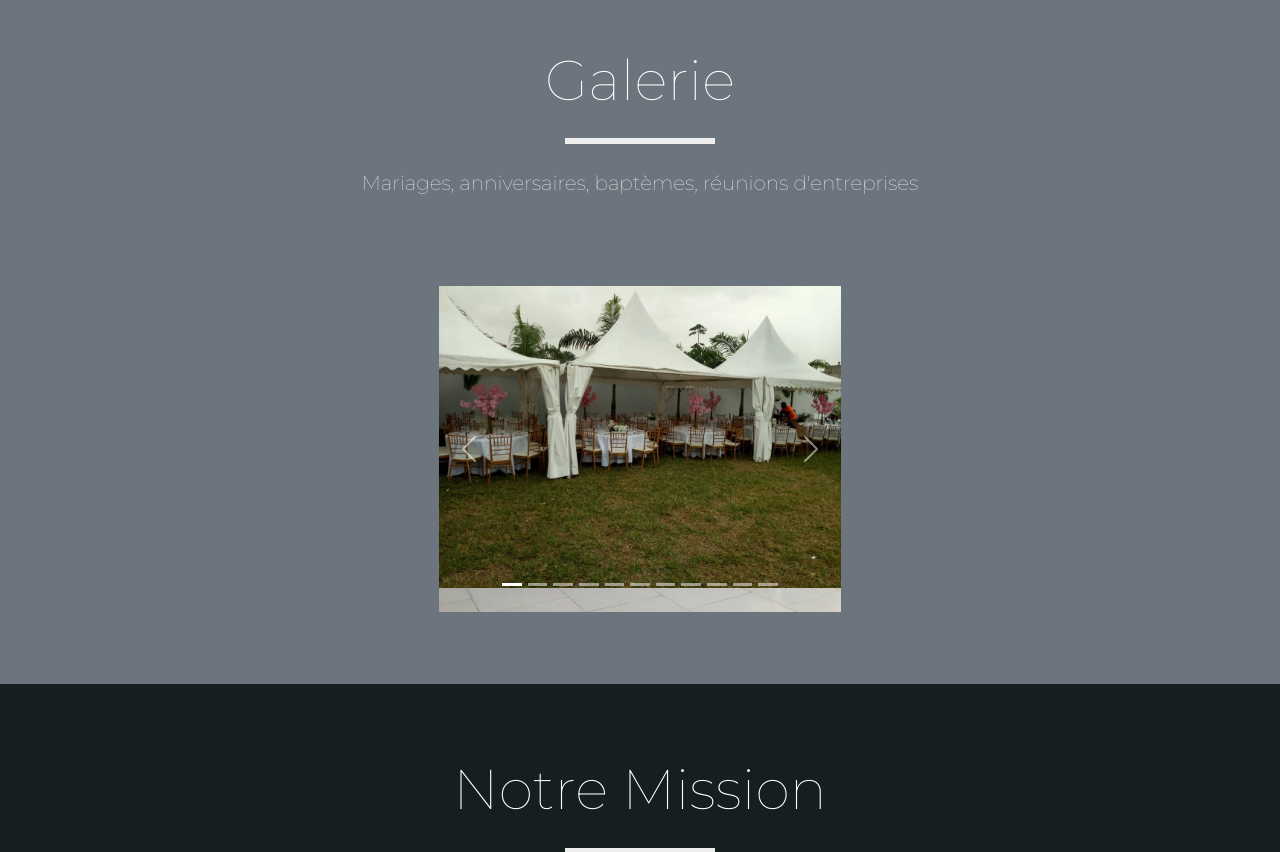
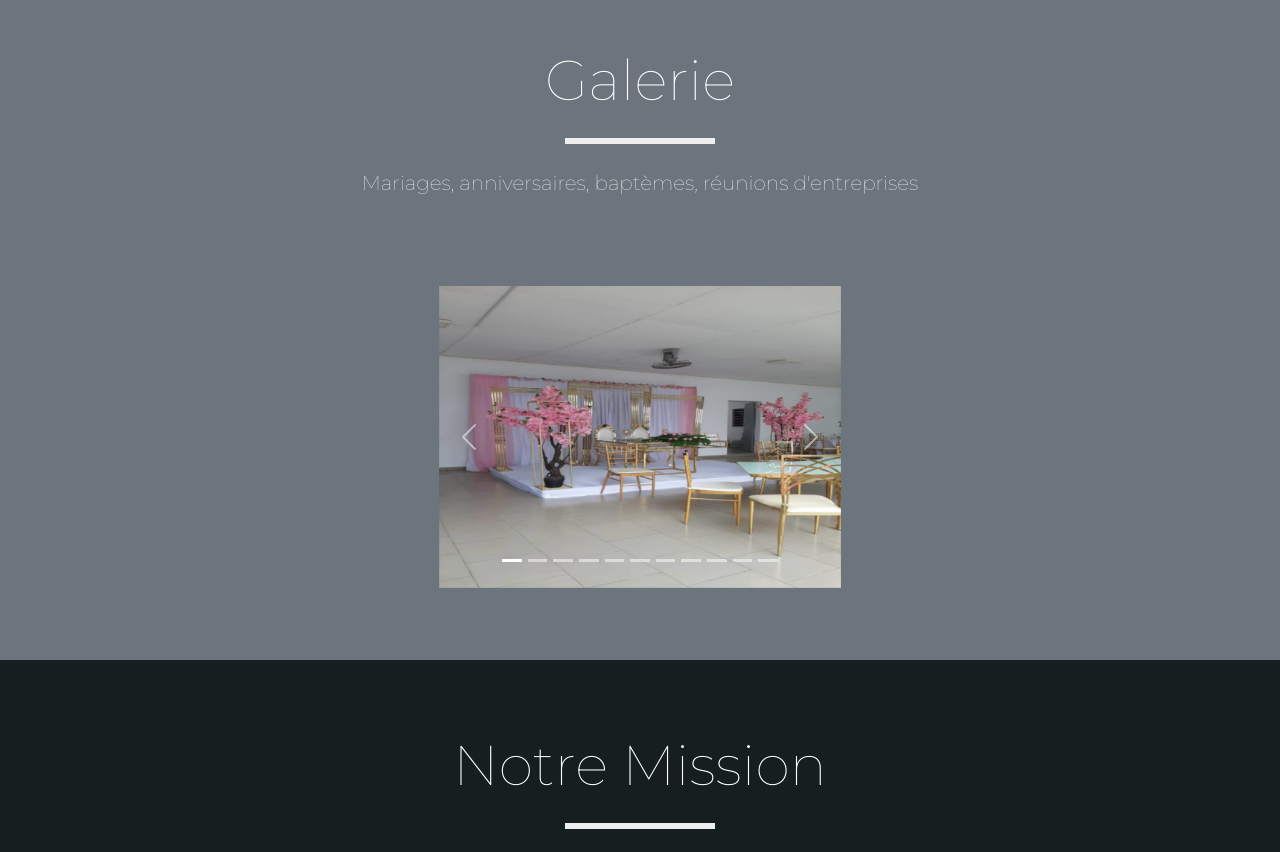
Before and after one commit to juliano60/eilinoya-repo, a Django app: page / in a window 1280 px wide. Shown: the part 801-1653 px from the top of the page. Run offline with Django 3.2, Linux system fonts and the light colour scheme; some libraries are stand-ins or nearby versions.

Commit message:
Fix carousel

```diff
--- a/portfolio/templates/portfolio/contact.html
+++ b/portfolio/templates/portfolio/contact.html
@@ -24,7 +24,7 @@
             <div class="col-sm-6" style="padding: 20px">
                 <h2 class="display-6">Localisation</h2>
                 <img src="{% static 'portfolio/images/map_eilinoya.PNG' %}" style="width:80%; margin: 8px;"/>
-                <p class="text-dark"> Nous s&ocirc;mmes situ&eacute;s &agrave; 5 minutes &agrave; pieds d'Abidjan Mall.
+                <p class="text-dark"> Nous sommes situ&eacute;s &agrave; 5 minutes &agrave; pieds d'Abidjan Mall.
                 </p>
             </div>
         </div>
--- a/portfolio/templates/portfolio/home.html
+++ b/portfolio/templates/portfolio/home.html
@@ -40,41 +40,41 @@
                     <button type="button" data-bs-target="#myCarousel" data-bs-slide-to="7" aria-label="Slide 8"></button>
                     <button type="button" data-bs-target="#myCarousel" data-bs-slide-to="8" aria-label="Slide 9"></button>
                     <button type="button" data-bs-target="#myCarousel" data-bs-slide-to="9" aria-label="Slide 10"></button>
-                    <button type="button" data-bs-target="#myCarousel" data-bs-slide-to="10" aria-label="Slide 11"></button>
+                    <button type="button" data-bs-target="#myCarousel" data-bs-slide-to="10" aria-label="Slide 10"></button>
                   </div>
                   <div class="carousel-inner">
                     <div class="carousel-item active">
-                      <img src="{% static 'portfolio/images/img005_1.jpg' %}" class="d-block w-100 img-fluid" alt="image1">
-                    </div>
-                    <div class="carousel-item active">
-                      <img src="{% static 'portfolio/images/img013.jpg' %}" class="d-block w-100 img-fluid" alt="image2">
+                      <img src="{% static 'portfolio/images/img005.jpg' %}" class="d-block w-100 img-fluid" alt="image12"/>
                     </div>
                     <div class="carousel-item">
-                      <img src="{% static 'portfolio/images/img012.jpg' %}" class="d-block w-100 img-fluid" alt="image3">
+                      <img src="{% static 'portfolio/images/img013.jpg' %}" class="d-block w-100 img-fluid" alt="image2"/>
                     </div>
                     <div class="carousel-item">
-                      <img src="{% static 'portfolio/images/img018.jpg' %}" class="d-block w-100 img-fluid" alt="image4">
+                      <img src="{% static 'portfolio/images/img012.jpg' %}" class="d-block w-100 img-fluid" alt="image3"/>
                     </div>
                     <div class="carousel-item">
-                      <img src="{% static 'portfolio/images/img019.jpg' %}" class="d-block w-100 img-fluid" alt="image5">
+                      <img src="{% static 'portfolio/images/img018.jpg' %}" class="d-block w-100 img-fluid" alt="image4"/>
                     </div>
                     <div class="carousel-item">
-                      <img src="{% static 'portfolio/images/img020.jpg' %}" class="d-block w-100 img-fluid" alt="image6">
+                      <img src="{% static 'portfolio/images/img019.jpg' %}" class="d-block w-100 img-fluid" alt="image5"/>
                     </div>
                     <div class="carousel-item">
-                      <img src="{% static 'portfolio/images/img021.jpg' %}" class="d-block w-100 img-fluid" alt="image7">
+                      <img src="{% static 'portfolio/images/img020.jpg' %}" class="d-block w-100 img-fluid" alt="image6"/>
                     </div>
                     <div class="carousel-item">
-                      <img src="{% static 'portfolio/images/img014.jpg' %}" class="d-block w-100 img-fluid" alt="image8">
+                      <img src="{% static 'portfolio/images/img021.jpg' %}" class="d-block w-100 img-fluid" alt="image7"/>
                     </div>
                     <div class="carousel-item">
-                      <img src="{% static 'portfolio/images/img001.jpg' %}" class="d-block w-100 img-fluid" alt="image9">
+                      <img src="{% static 'portfolio/images/img014.jpg' %}" class="d-block w-100 img-fluid" alt="image8"/>
                     </div>
                     <div class="carousel-item">
-                      <img src="{% static 'portfolio/images/img002.jpg' %}" class="d-block w-100 img-fluid" alt="image10">
+                      <img src="{% static 'portfolio/images/img001.jpg' %}" class="d-block w-100 img-fluid" alt="image9"/>
                     </div>
                     <div class="carousel-item">
-                      <img src="{% static 'portfolio/images/img006.jpg' %}" class="d-block w-100 img-fluid" alt="image11">
+                      <img src="{% static 'portfolio/images/img002.jpg' %}" class="d-block w-100 img-fluid" alt="image10"/>
+                    </div>
+                    <div class="carousel-item">
+                      <img src="{% static 'portfolio/images/img006.jpg' %}" class="d-block w-100 img-fluid" alt="image11"/>
                     </div>
                   </div>
                   <button class="carousel-control-prev" type="button" data-bs-target="#myCarousel" data-bs-slide="prev">
```
Also changed, not shown: portfolio/static/portfolio/images/img005.jpg.
